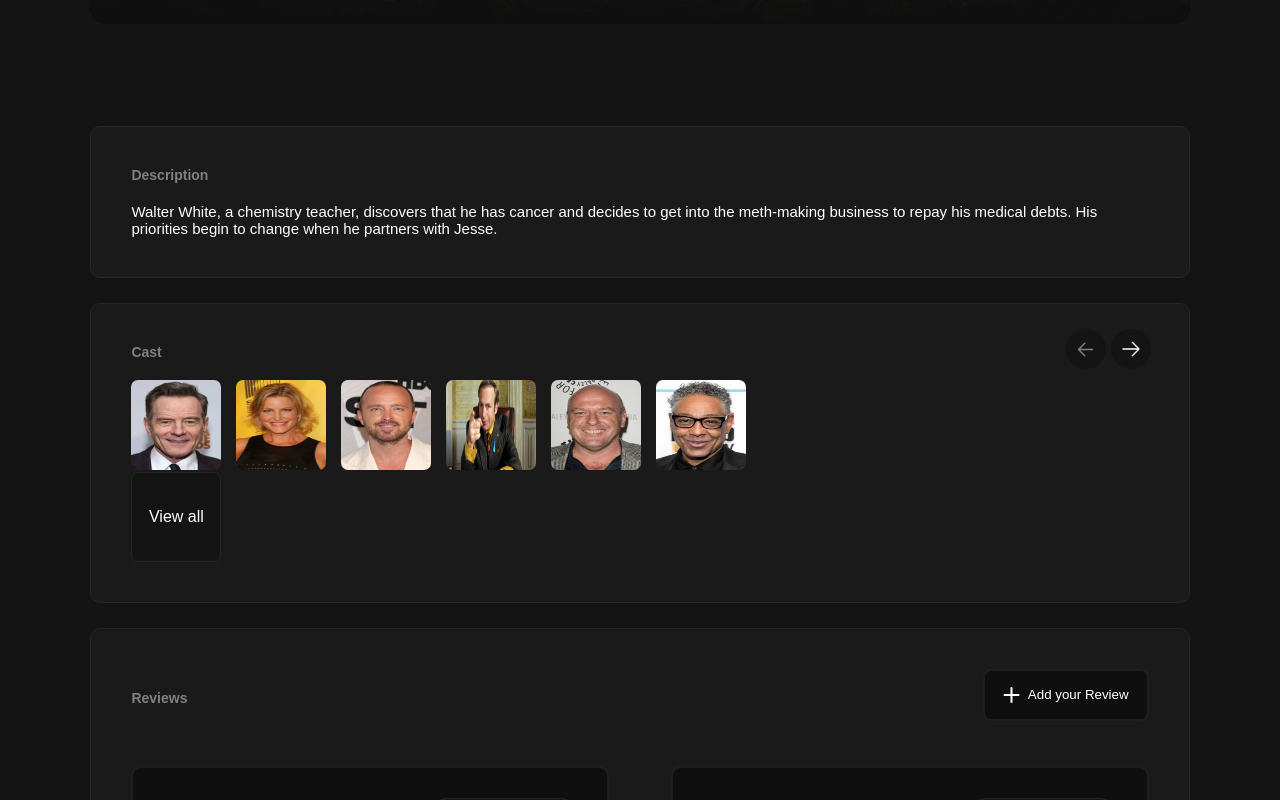
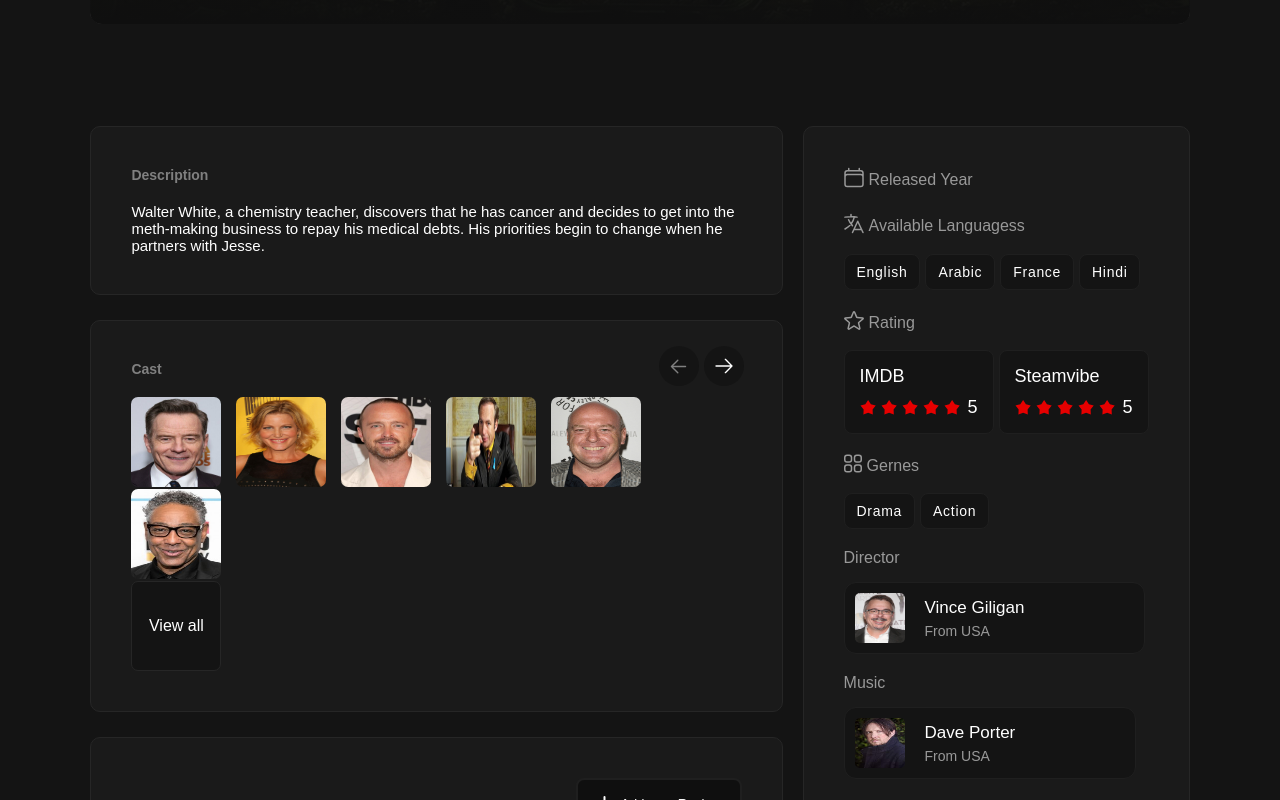
Before and after one commit to AbdelrhmanShehab/Stream-Vibe, a React (Create React App) app: page /movie in a window 1280 px wide. Shown: the part 760-1560 px from the top of the page. Built offline with nearby package versions, Linux system fonts and the light colour scheme.

Commit message:
live two

```diff
--- a/package.json
+++ b/package.json
@@ -1,6 +1,6 @@
 {
   "name": "streamvibe",
-  "homepage": "https://github.com/Abdelrhmaan17.github.io/StreamVibe",
+  "homepage": "https://Abdelrhmaan17.github.io/StreamVibe",
   "version": "0.1.0",
   "private": true,
   "dependencies": {
@@ -16,7 +16,7 @@
   "scripts": {
     "start": "react-scripts start",
     "predeploy": "npm run build",
-    "deploy": "gh-pages -d build",
+    "deploy": "gh-pages -d build -r https://github.com/Abdelrhmaan17/StreamVibe",
     "build": "react-scripts build",
     "test": "react-scripts test",
     "eject": "react-scripts eject"
--- a/src/pages/movie details/MoviePage.js
+++ b/src/pages/movie details/MoviePage.js
@@ -46,7 +46,7 @@ function MoviePage() {
           descMovieBanner="Walter White, a chemistry teacher, discovers that he has cancer and decides to get into the meth-making business to repay his medical debts. His priorities begin to change when he partners with Jesse."
         />
         {/* end of movie banner */}
-        <div style={{ display: "flex", flexWrap:"wrap", gap: "20px", marginBottom: "80px" }}>
+        <div style={{ display: "flex",  gap: "20px", marginBottom: "80px" }}>
           <div>
             <MovieDesc descMovie="Walter White, a chemistry teacher, discovers that he has cancer and decides to get into the meth-making business to repay his medical debts. His priorities begin to change when he partners with Jesse." />
             {/* end of movies desc */}
```
